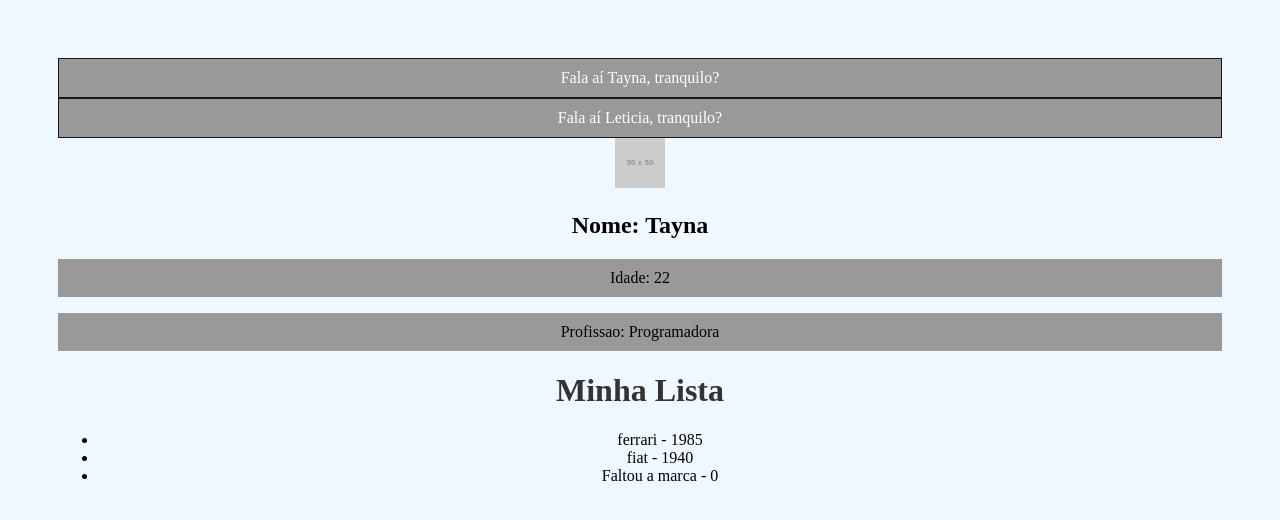
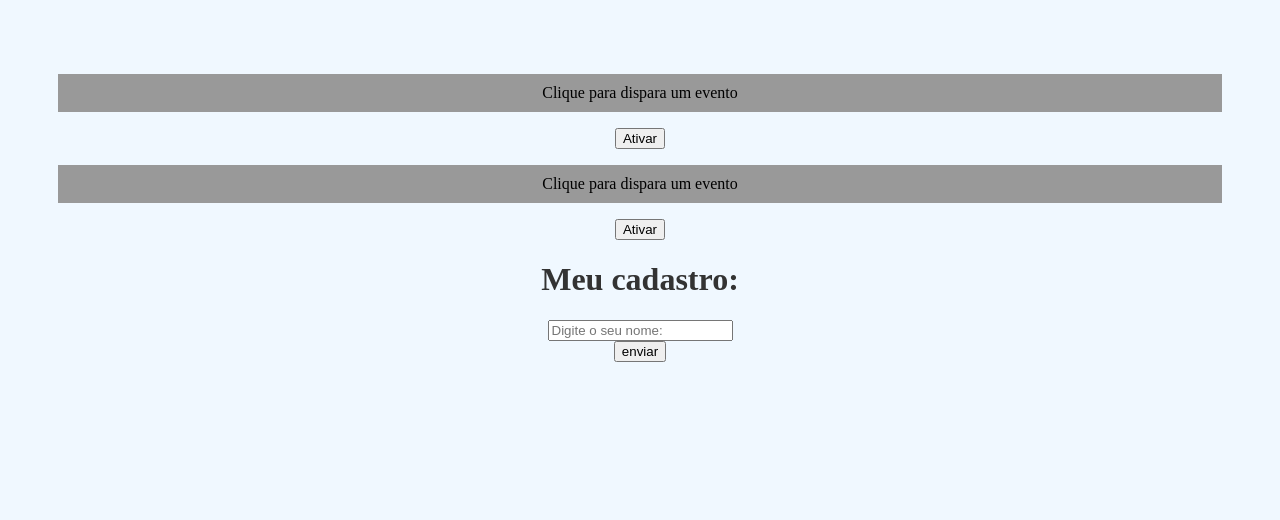
Before and after one commit to TayEsp/React-Learn, a React (Create React App) app: page / in a window 1280 px wide. Shown: the top 520 px of the page. Built offline with nearby package versions, Linux system fonts and the light colour scheme.

Commit message:
aprendendo sobre eventos no react

```diff
--- a/src/App.js
+++ b/src/App.js
@@ -1,18 +1,16 @@
 import './App.css';
-import SayMyName from './components/SayMyName'
-import Pessoa from './components/Pessoa'
-import List from './components/List'
+import Evento from './components/Evento';
+import Forms from './components/Forms';
 
 function App() {
   //nesse local podemos colocar as partes de javaScript
-  var name = "Leticia"
+
   //nessa funcao return colocamos tudo que é HTML
   return (
     <div className="App">
-      <SayMyName nome="Tayna"/>
-      <SayMyName nome={name}/>
-      <Pessoa nome="Tayna" idade="22" profissao="Programadora" foto="https://via.placeholder.com/50"/>
-      <List/>
+        <Evento numero="1"/>
+        <Evento numero="2"/>
+        <Forms/>
     </div>
   );
 }
--- /dev/null
+++ b/src/components/Evento.js
@@ -0,0 +1,17 @@
+//Criando metodo para o evento de onClick
+//utilizando de propiedades para diferenciar cada evento tambem
+function Evento({numero}){
+
+    function meuEvento(){
+        console.log(`Fui ativado! ${numero}`)
+    }
+
+    return(
+        <div>
+            <p>Clique para dispara um evento</p>
+            <button onClick={meuEvento}>Ativar</button>
+        </div>
+    )
+}
+
+export default Evento
--- /dev/null
+++ b/src/components/Forms.js
@@ -0,0 +1,26 @@
+//Criando metodo para o evento de onSubmit
+
+function Forms(){
+    //nessa funcao pegamos o evento e previnimos de ser mandado pro back
+    function cadastrarUsuario(e){
+        e.preventDefault()
+        console.log("Cadastrou o usuario!")
+    }
+
+    return(
+        <div>
+            <h1>Meu cadastro:</h1>
+            <form onSubmit={cadastrarUsuario}>
+                <div>
+                    <input type="text" placeholder="Digite o seu nome:"/>
+                </div>
+                <div>
+                    <input type="submit" value= "enviar"/>
+                </div>
+            </form>
+        </div>
+    )
+
+}
+
+export default Forms
```
